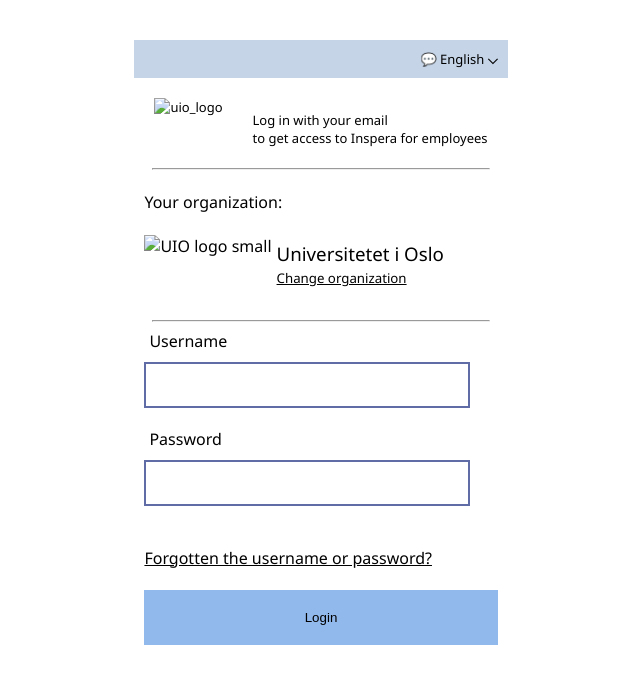
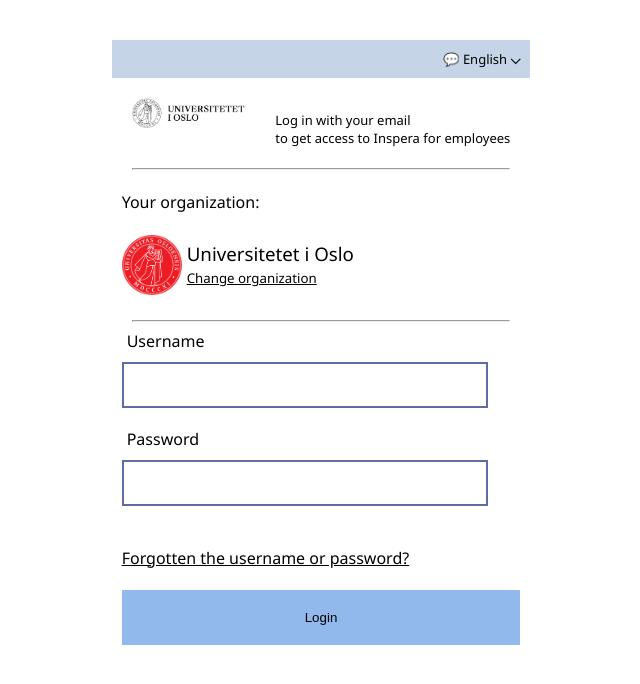
Before and after one commit to malvol22/phish_demo, a plain HTML site: page public/index.html in a window 1280 px wide. Shown: the whole page, without its empty margins (319-959 px from the left). Drawn offline with Linux system fonts and the light colour scheme; files whose address does not match are found by name.

Commit message:
fix folder bug v3

```diff
--- a/public/index.html
+++ b/public/index.html
@@ -18,7 +18,7 @@
 
         <div id="feideLoginInfo">
 
-            <img src="public/images/uio_logo.jpg" alt="uio_logo">
+            <img src="images/uio_logo.jpg" alt="uio_logo">
 
             <p>
                 Log in with your email<br>
@@ -34,7 +34,7 @@
             </h4>
 
             <div id="container">
-                <img src="public/images/UiO_logo_small.png" alt="UIO logo small">
+                <img src="images/UiO_logo_small.png" alt="UIO logo small">
 
                 <section id="orgChangeSection">
                     <h3>Universitetet i Oslo</h3>
```
